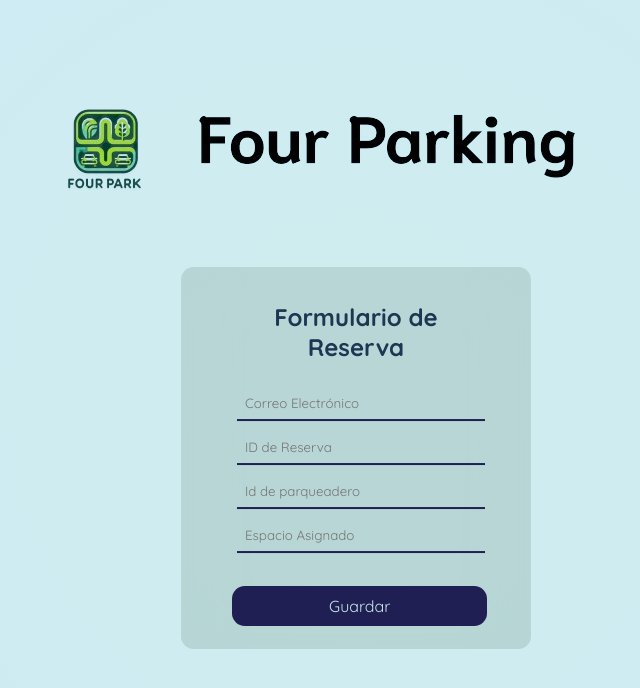
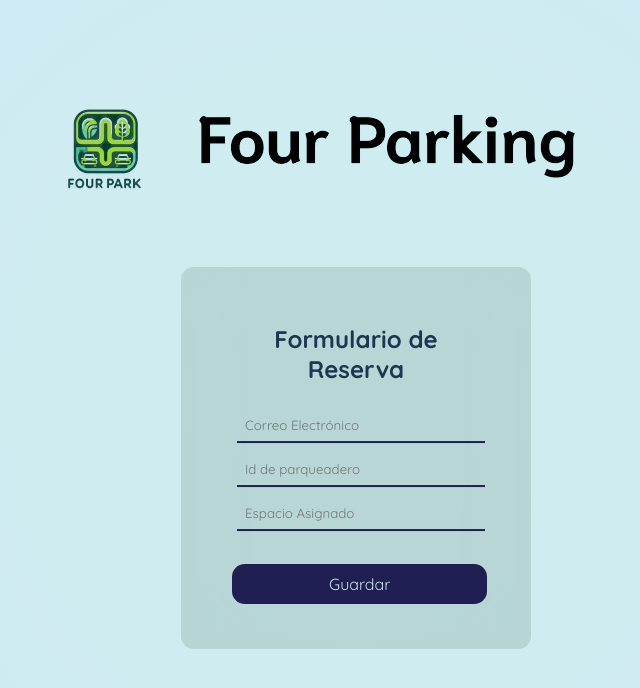
Before and after one commit to JuanAndresGonzalez/four-park, a React (Vite) app: page /reserva in a window 1280 px wide. Shown: the top 688 px of the page, without its empty margins (284-924 px from the left). Built offline with nearby package versions, Linux system fonts and the light colour scheme.

Commit message:
se remueve la opcion de ingresar idreserva pero solo visual en el codigo sigue existiendo

```diff
--- a/src/reserva.jsx
+++ b/src/reserva.jsx
@@ -45,15 +45,6 @@ const reserva = () => {
             <br />
               <input
                 type="text"
-                name="idReserva"
-                placeholder='ID de Reserva'
-                value={form.idReserva}
-                onChange={handleChange}
-                required
-              />
-            <br />
-              <input
-                type="text"
                 name="idParqueadero"
                 placeholder='Id de parqueadero'
                 value={form.idParqueadero}
```
